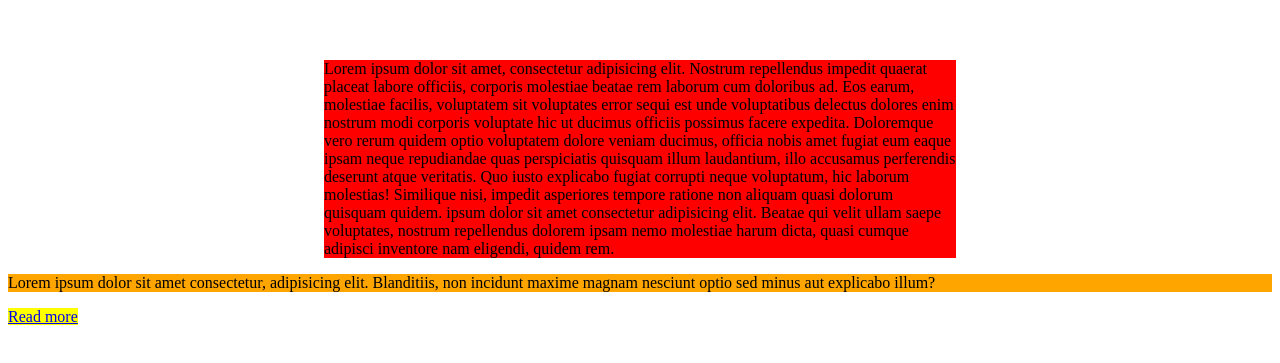
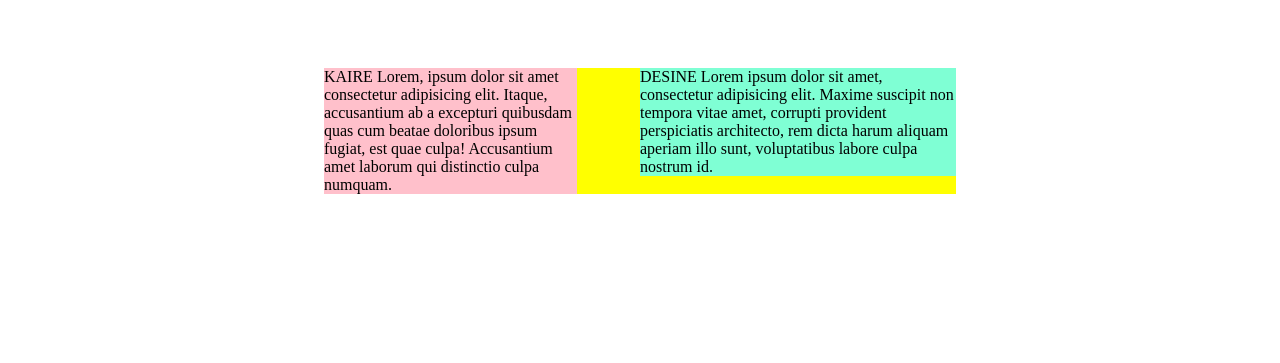
Before and after one commit to Jonasmart/2-serlokas, a website: page index.html in a window 1280 px wide. Shown: the part 193-556 px from the top of the page. Drawn offline with Linux system fonts and the light colour scheme.

Commit message:
Two colums

```diff
--- a/index.html
+++ b/index.html
@@ -9,11 +9,14 @@
 </head>
 
 <body>
-    <div style="background-color: red; width: 50%; margin-left: 25%; margin-top: 20%;">Lorem ipsum dolor sit amet, consectetur adipisicing elit. Nostrum repellendus impedit quaerat placeat labore officiis, corporis molestiae beatae rem laborum cum doloribus ad. Eos earum, molestiae facilis, voluptatem sit voluptates error sequi est unde voluptatibus delectus dolores enim nostrum modi corporis voluptate hic ut ducimus officiis possimus facere expedita. Doloremque vero rerum quidem optio voluptatem dolore veniam ducimus, officia nobis amet fugiat eum eaque ipsam neque repudiandae quas perspiciatis quisquam illum laudantium, illo accusamus perferendis deserunt atque veritatis. Quo iusto explicabo fugiat corrupti neque voluptatum, hic laborum molestias! Similique nisi, impedit asperiores tempore ratione non aliquam quasi dolorum quisquam quidem. ipsum dolor sit amet consectetur adipisicing elit. Beatae qui velit ullam saepe voluptates, nostrum repellendus dolorem ipsam nemo molestiae harum dicta, quasi cumque adipisci inventore nam eligendi, quidem rem.</div>
-
-    <p style="background-color: orange;">Lorem ipsum dolor sit amet consectetur, adipisicing elit. Blanditiis, non incidunt maxime magnam nesciunt optio sed minus aut explicabo illum?</p>
-
-    <a href="#" style="background-color: yellow;">Read more</a>
+    <div style="background-color: yellow; width: 50%; margin-left: 25%; margin-top: 20%; display: inline-block;">
+        <div style="background-color: pink; width: 40%; display: inline-block; float: left;">
+            KAIRE Lorem, ipsum dolor sit amet consectetur adipisicing elit. Itaque, accusantium ab a excepturi quibusdam quas cum beatae doloribus ipsum fugiat, est quae culpa! Accusantium amet laborum qui distinctio culpa numquam.
+        </div>
+        <div style="background-color: aquamarine; width: 50%; display: inline-block; float: left; margin-left: 10%;">
+            DESINE Lorem ipsum dolor sit amet, consectetur adipisicing elit. Maxime suscipit non tempora vitae amet, corrupti provident perspiciatis architecto, rem dicta harum aliquam aperiam illo sunt, voluptatibus labore culpa nostrum id.
+        </div>
+    </div>
 </body>
 
 </html>
@@ -29,7 +32,7 @@
     background-color: red;
     width: 50%
 
-    elementu stumdymas vienas kito atzvilgiu:
+    Elementu stumdymas vienas kito atzvilgiu:
     margin: 10%              10% visomis kryptimis
     margin-left:
     margin-top:
@@ -37,5 +40,13 @@
     margin-bottom:
 
 
+    Elementu atvaizdavimas:
+    display: block;           default(nepriklausomai nuo plocio, elementai krenta horizontaliai)
+    display: inline-block;  elementas gali buti vienoje eileje su kitais elementais
+
+    Priverstinis elementu sustumimas horizontaliai:
+    float: left;
+    float: right;
+
 
 -->
```
